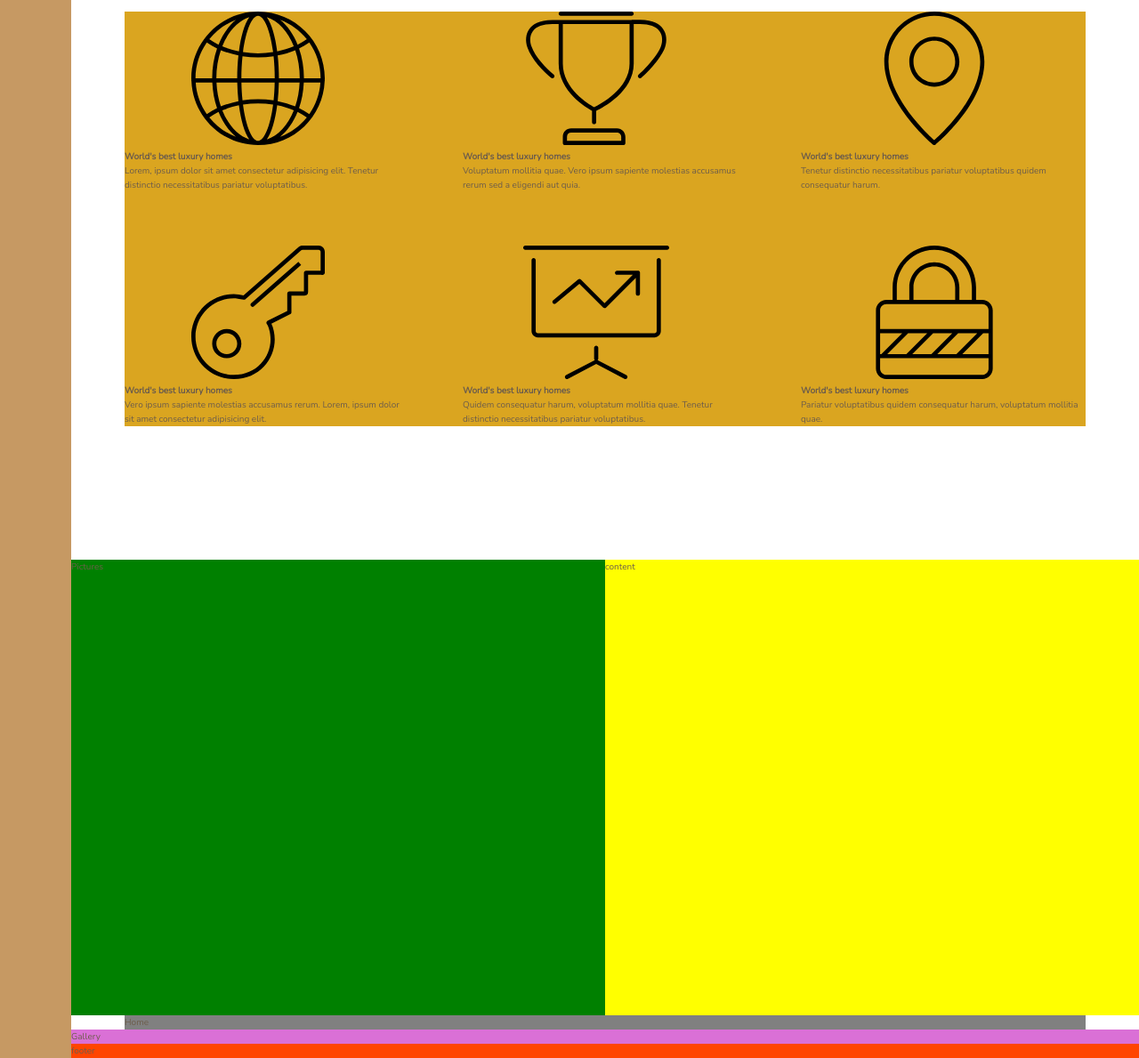
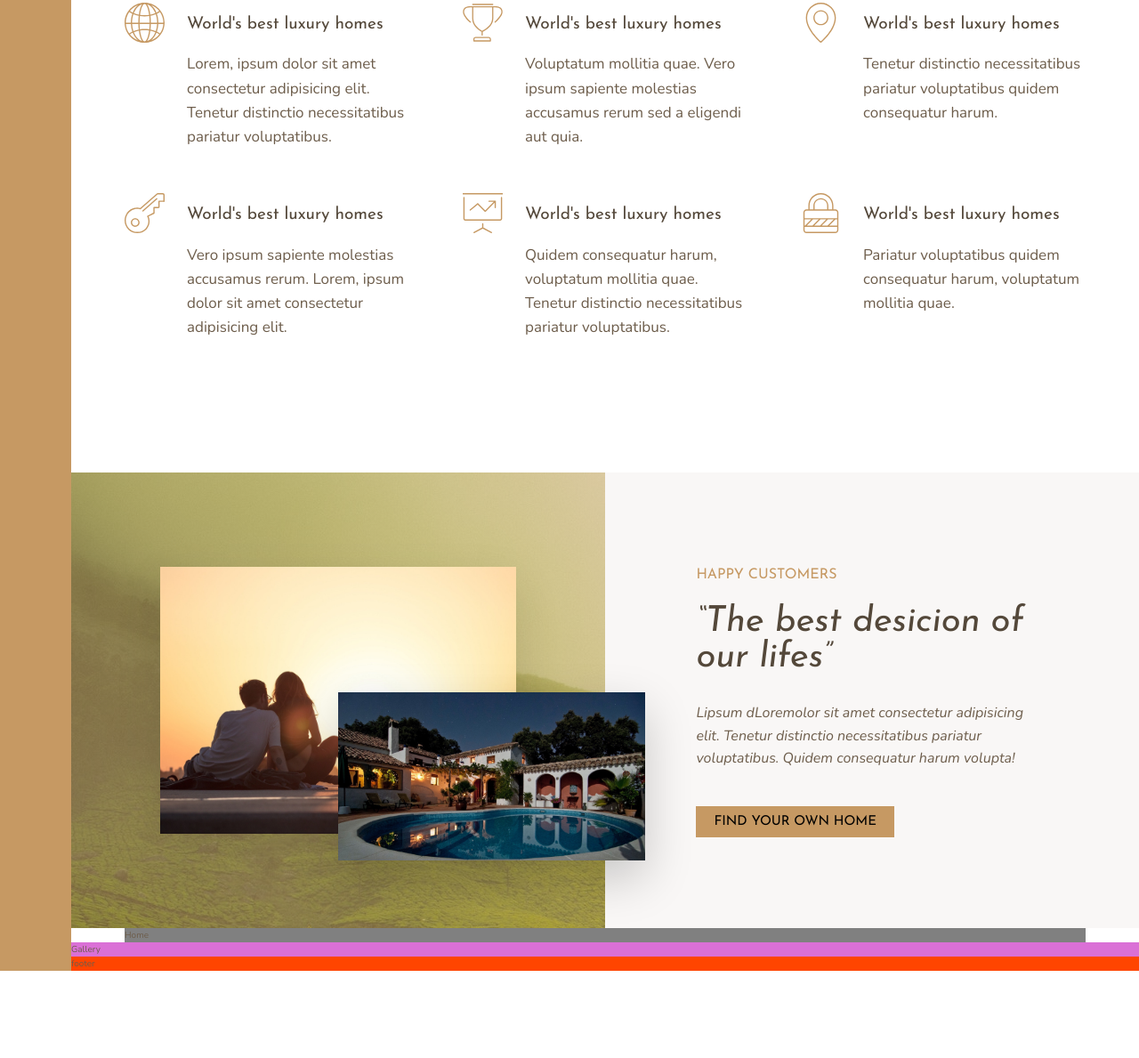
Before and after one commit to SimonisManolis/Nexter, a website: page index.html in a window 1280 px wide. Shown: the part 777-1966 px from the top of the page at 89% size. After the commit the page ends 1868 px from the top, so only its background shows below. Drawn offline with nearby package versions, Linux system fonts and the light colour scheme.

Commit message:
story and feature section completed

```diff
--- a/index.html
+++ b/index.html
@@ -29,14 +29,14 @@
                 <svg class="feature__icon">
                     <use xlink:href="img/sprite.svg#icon-global"></use>
                 </svg>
-                <h4 class="heading-4">World's best luxury homes</h4>
+                <h4 class="heading-4 heading-4--dark">World's best luxury homes</h4>
                 <p class="feature__text">Lorem, ipsum dolor sit amet consectetur adipisicing elit. Tenetur distinctio necessitatibus pariatur voluptatibus.</p>
             </div>
             <div class="feature">
                 <svg class="feature__icon">
                     <use xlink:href="img/sprite.svg#icon-trophy"></use>
                 </svg>
-                <h4 class="heading-4">World's best luxury homes</h4>
+                <h4 class="heading-4 heading-4--dark">World's best luxury homes</h4>
                 <p class="feature__text">Voluptatum mollitia quae. Vero ipsum sapiente molestias accusamus rerum sed a eligendi aut quia.
                 </p>
             </div>
@@ -44,7 +44,7 @@
                 <svg class="feature__icon">
                     <use xlink:href="img/sprite.svg#icon-map-pin"></use>
                 </svg>
-                <h4 class="heading-4">World's best luxury homes</h4>
+                <h4 class="heading-4 heading-4--dark">World's best luxury homes</h4>
                 <p class="feature__text">Tenetur distinctio necessitatibus pariatur voluptatibus quidem consequatur harum.
                 </p>
             </div>
@@ -52,7 +52,7 @@
                 <svg class="feature__icon">
                     <use xlink:href="img/sprite.svg#icon-key"></use>
                 </svg>
-                <h4 class="heading-4">World's best luxury homes</h4>
+                <h4 class="heading-4 heading-4--dark">World's best luxury homes</h4>
                 <p class="feature__text">Vero ipsum sapiente molestias accusamus rerum. Lorem, ipsum dolor sit amet consectetur adipisicing elit.
                 </p>
             </div>
@@ -60,7 +60,7 @@
                 <svg class="feature__icon">
                     <use xlink:href="img/sprite.svg#icon-presentation"></use>
                 </svg>
-                <h4 class="heading-4">World's best luxury homes</h4>
+                <h4 class="heading-4 heading-4--dark">World's best luxury homes</h4>
                 <p class="feature__text">Quidem consequatur harum, voluptatum mollitia quae. Tenetur distinctio necessitatibus pariatur voluptatibus.
                 </p>
             </div>
@@ -68,18 +68,26 @@
                 <svg class="feature__icon">
                     <use xlink:href="img/sprite.svg#icon-lock"></use>
                 </svg>
-                <h4 class="heading-4">World's best luxury homes</h4>
+                <h4 class="heading-4 heading-4--dark">World's best luxury homes</h4>
                 <p class="feature__text">Pariatur voluptatibus quidem consequatur harum, voluptatum mollitia quae.
                 </p>
             </div>
         </section>
 
         <div class="story__pictures">
-            Pictures
+            <img src="img/story-1.jpeg" alt="Couple picture" class="story__img--1">
+            <img src="img/story-2.jpeg" alt="New house picture" class="story__img--2">
         </div>
 
         <div class="story__content">
-            content
+            <h3 class="heading-3 mb-sm">Happy customers</h3>
+            <h2 class="heading-2 heading-2--dark mb-md">&ldquo;The best desicion of our lifes&rdquo;</h2>
+            <p class="story__text">
+                Lipsum dLoremolor sit amet consectetur adipisicing elit. Tenetur distinctio necessitatibus pariatur voluptatibus. Quidem consequatur harum volupta!
+            </p>
+            <button class="btn">
+                Find your own home
+            </button>
         </div>
 
         <section class="homes">
--- a/sass/_features.scss
+++ b/sass/_features.scss
@@ -1,9 +1,30 @@
 .features{
-    background-color: goldenrod;
+    background-color: white;
     grid-column: center-start / center-end;
     margin: 15rem 0;
 
     display: grid;
-    grid-template-columns: repeat(3, 1fr);
+    grid-template-columns: repeat(auto-fit, minmax(25rem, 1fr));
     gap: 6rem;
+    align-items: start;
 }
+
+.feature{
+    display: grid;
+    grid-template-columns: min-content 1fr;
+    row-gap: 1.5rem;
+    column-gap: 2.5rem;
+
+
+    &__icon{
+        width: 4.5rem;
+        height: 4.5rem;
+        fill: $color-primary;
+        grid-row: 1 / span 2;
+        transform: translateY(-1rem);
+    }
+
+    &__text{
+        font-size: 1.7rem;
+    }
+}
--- a/sass/_story.scss
+++ b/sass/_story.scss
@@ -1,11 +1,46 @@
 .story{
     &__pictures{
-        background-color: green;
+        background-image: linear-gradient(rgba($color-primary, .5) , rgba($color-primary, .5)) , url(../img/back.jpg);
         grid-column: full-start / col-end 4;
+
+        display: grid;
+        grid-template-columns: repeat(6, 1fr);
+        grid-template-rows: repeat(6, 1fr);
+        align-items: center;
+    }
+
+    &__img{
+
+        &--1{
+            width: 100%;
+            grid-row: 2 / 6;
+            grid-column: 2 / 6;
+            box-shadow: 0 2rem 5rem rgba(#000, .1);
+        }
+
+        &--2{
+            width: 115%;
+            grid-row: 4 / 6;
+            grid-column: 4 / 7;
+            z-index: 10;
+            box-shadow: 0 2rem 5rem rgba(#000, .2);
+        }
     }
 
     &__content{
-        background-color: yellow;
+        background-color: $color-grey-light-1;
         grid-column: col-start 5 / full-end;
+
+        padding: 6rem 8vw;
+        display: flex;
+        flex-direction: column;
+        justify-content: center;
+        align-items: flex-start;
+    }
+
+    &__text{
+        font-size: 1.6rem;
+        margin-bottom: 4rem;
+        font-style: italic;
     }
 }
--- a/sass/_typography.scss
+++ b/sass/_typography.scss
@@ -0,0 +1,56 @@
+%heading{
+    font-family: $font-display;
+    font-weight: 400;
+}
+
+.heading-1{
+    @extend %heading;
+}
+
+.heading-2{
+    @extend %heading;
+    font-size: 4rem;
+    font-style: italic;
+    line-height: 1;
+
+    &--light{color: $color-grey-light-1;}
+    &--dark{color: $color-grey-dark-1;}
+}
+
+.heading-3{
+    @extend %heading;
+    font-size: 1.6rem;
+    color: $color-primary;
+    text-transform: uppercase;
+}
+
+.heading-4{
+    @extend %heading;
+    font-size: 1.9rem;
+
+    &--light{color: $color-grey-light-1;}
+    &--dark{color: $color-grey-dark-1;}
+}
+
+.mb-sm{margin-bottom: 2rem;}
+.mb-md{margin-bottom: 3rem;}
+.mb-lg{margin-bottom: 4rem;}
+.mb-hg{margin-bottom: 8rem;}
+////////////////////////////////////////
+//Button
+
+.btn {
+    padding: 1rem 2rem;
+    border-radius: 0;
+    border: none;
+    font-family: $font-display;
+    font-size: 1.5rem;
+    background-color: $color-primary;
+    text-transform: uppercase;
+    transition: all .2s;
+    cursor: pointer;
+
+    &:hover{
+        background-color: $color-primary-dark;
+    }
+}
```
Also changed, not shown: css/style.css.
